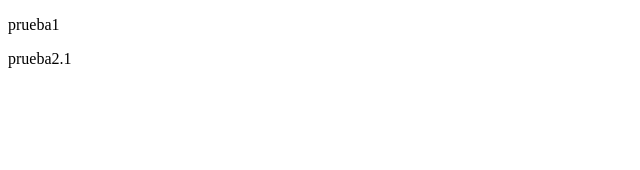
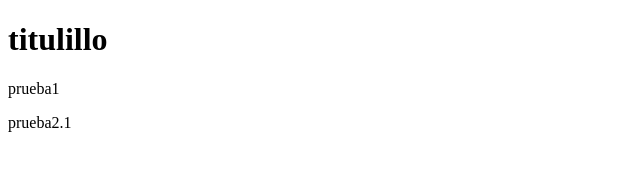
Before and after one commit to merchz/prueba, a plain HTML site: page index.html in a window 1280 px wide. Shown: the whole page, without its empty margins (0-640 px from the left). Drawn offline with Linux system fonts and the light colour scheme.

Commit message:
introduzco un titulo

```diff
--- a/index.html
+++ b/index.html
@@ -7,6 +7,7 @@
     <title>Document</title>
 </head>
 <body>
+	<h1>titulillo</h1>
     <p>prueba1</p>
     <p>prueba2.1</p>
 </body>
```
